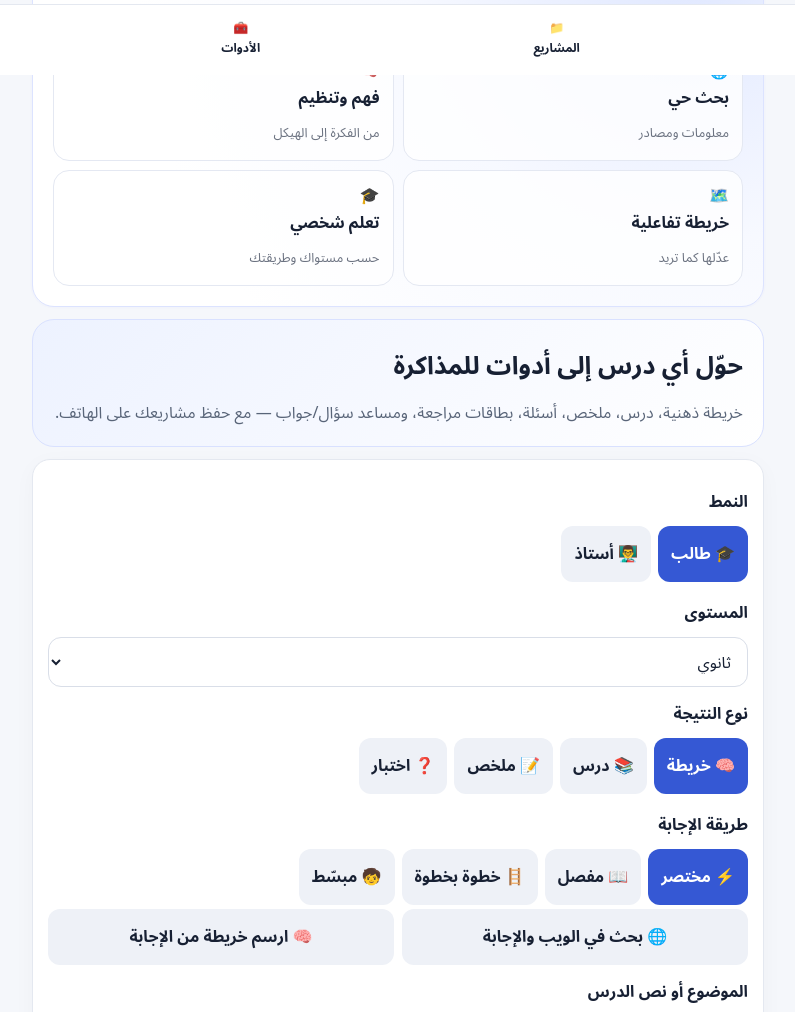
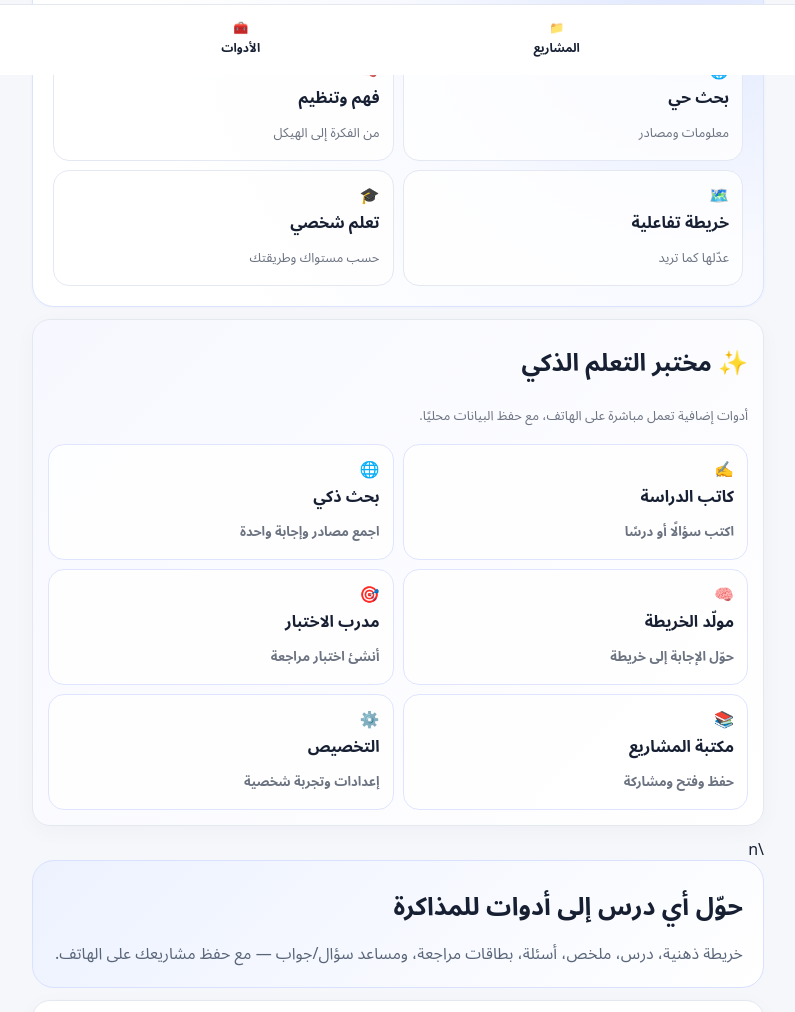
Before and after one commit to bnkait2-bot/khatati-v7, a plain HTML site: page app/src/main/assets/index.html in a window 1280 px wide. Shown: the part 725-1737 px from the top of the page, without its empty margins (242-1037 px from the left). Drawn offline with Linux system fonts and the light colour scheme.

Commit message:
feat: add interactive learning feature suite

```diff
--- a/app/src/main/assets/index.html
+++ b/app/src/main/assets/index.html
@@ -20,7 +20,7 @@ nav{position:fixed;bottom:0;left:0;right:0;background:#fff;border-top:1px solid
 .project{display:flex;gap:8px;align-items:center;justify-content:space-between;border-bottom:1px solid var(--line);padding:12px 0}.project:last-child{border-bottom:0}
 .progress{height:9px;background:#e9edf5;border-radius:99px;overflow:hidden}.progress>i{display:block;height:100%;background:var(--primary);width:0}
 .big{font-size:31px;font-weight:900}.center{text-align:center}.hidden{display:none!important}.toast{position:fixed;bottom:75px;left:15px;right:15px;background:#172033;color:#fff;padding:12px 15px;border-radius:13px;text-align:center;z-index:50}
-.chat-shell{background:#fff;border:1px solid var(--line);border-radius:22px;overflow:hidden;margin-bottom:14px}.chat-head{padding:15px;display:flex;justify-content:space-between;align-items:center;background:linear-gradient(135deg,#eef2ff,#fff)}.chat-messages{padding:12px;min-height:120px;max-height:55vh;overflow:auto}.msg{padding:12px 14px;border-radius:16px;margin:8px 0;line-height:1.8}.msg.user{background:#eef2ff;margin-right:12%}.msg.assistant{background:#f8fafc;border:1px solid #e7ebf2;margin-left:6%}.msg a{word-break:break-word}.chat-compose{padding:12px;border-top:1px solid var(--line);background:#fff}.chat-compose textarea{min-height:80px}.source{font-size:12px;padding:8px;border-top:1px dashed var(--line)}.thinking{opacity:.7} .future{background:radial-gradient(circle at 90% 10%,#dfe7ff 0,#f7f9ff 38%,#fff 75%);border:1px solid #dce3ff}.future-grid{display:grid;grid-template-columns:repeat(2,1fr);gap:9px;margin-top:14px}.future-tile{padding:13px;border:1px solid #e4e8f2;border-radius:16px;background:#ffffffcc}.future-tile b{display:block;margin-bottom:4px}.pulse{animation:pulse 2.4s infinite}@keyframes pulse{50%{box-shadow:0 0 0 7px #3558d410}}@media(max-width:520px){.future-grid{grid-template-columns:1fr 1fr}}</style>
+.chat-shell{background:#fff;border:1px solid var(--line);border-radius:22px;overflow:hidden;margin-bottom:14px}.chat-head{padding:15px;display:flex;justify-content:space-between;align-items:center;background:linear-gradient(135deg,#eef2ff,#fff)}.chat-messages{padding:12px;min-height:120px;max-height:55vh;overflow:auto}.msg{padding:12px 14px;border-radius:16px;margin:8px 0;line-height:1.8}.msg.user{background:#eef2ff;margin-right:12%}.msg.assistant{background:#f8fafc;border:1px solid #e7ebf2;margin-left:6%}.msg a{word-break:break-word}.chat-compose{padding:12px;border-top:1px solid var(--line);background:#fff}.chat-compose textarea{min-height:80px}.source{font-size:12px;padding:8px;border-top:1px dashed var(--line)}.thinking{opacity:.7} .future{background:radial-gradient(circle at 90% 10%,#dfe7ff 0,#f7f9ff 38%,#fff 75%);border:1px solid #dce3ff}.future-grid{display:grid;grid-template-columns:repeat(2,1fr);gap:9px;margin-top:14px}.future-tile{padding:13px;border:1px solid #e4e8f2;border-radius:16px;background:#ffffffcc}.future-tile b{display:block;margin-bottom:4px}.pulse{animation:pulse 2.4s infinite}@keyframes pulse{50%{box-shadow:0 0 0 7px #3558d410}}@media(max-width:520px){.future-grid{grid-template-columns:1fr 1fr}} .feature-suite{background:linear-gradient(135deg,#f7f8ff,#fff)} .feature-suite .future-tile{cursor:pointer;text-align:right;border:1px solid #dfe5ff;min-height:86px;transition:.2s} .feature-suite .future-tile:hover{transform:translateY(-2px)}\n</style>
 </head>
 <body>
 <header><div class="brand">✦ خطاطتي <span style="font-size:11px;background:#172033;color:#fff;padding:4px 8px;border-radius:99px;vertical-align:middle">FUTURE</span></div><div class="sub">مساعد تعلم ذكي • إجابة واحدة • مصادر الويب • أدوات الدراسة</div></header>
@@ -30,7 +30,16 @@ nav{position:fixed;bottom:0;left:0;right:0;background:#fff;border-top:1px solid
 <div class="chat-compose"><textarea id="chatInput" placeholder="اكتب سؤالك كما تتحدث مع شخص… مثال: اشرح لي الطاقة المتجددة بطريقة بسيطة، ثم اختبرني"></textarea><div class="chips"><button class="chip" onclick="quickAsk('اشرح لي هذا الموضوع ببساطة')">اشرح ببساطة</button><button class="chip" onclick="quickAsk('لخص أهم النقاط')">لخصه</button><button class="chip" onclick="quickAsk('أنشئ لي أسئلة للمراجعة')">اختبرني</button><button class="chip" onclick="quickAsk('ارسم لي خريطة ذهنية')">ارسم خريطة</button></div><div class="row"><select id="answerStyle"><option>مبسّط</option><option>مختصر</option><option>مفصل</option><option>خطوة بخطوة</option><option>جامعي</option></select><button class="primary" onclick="chatSearch()">🌐 ابحث وأجب</button></div></div>
 </div>
 <section id="home" class="screen active"><div class="hero future pulse"><h1>🌐 خطاطتي — من طريقة المستقبل</h1><p>لا تبحث وحدك. اكتب ما تريد، ودع خطاطتي تجمع المعلومات، ترتبها، تبسطها، ثم تحولها إلى أدوات تعلم جاهزة.</p><div class="future-grid"><div class="future-tile">🌐 <b>بحث حي</b><span class="muted">معلومات ومصادر</span></div><div class="future-tile">🧠 <b>فهم وتنظيم</b><span class="muted">من الفكرة إلى الهيكل</span></div><div class="future-tile">🗺️ <b>خريطة تفاعلية</b><span class="muted">عدّلها كما تريد</span></div><div class="future-tile">🎓 <b>تعلم شخصي</b><span class="muted">حسب مستواك وطريقتك</span></div></div></div>
-<div class="hero"><h1>حوّل أي درس إلى أدوات للمذاكرة</h1><p>خريطة ذهنية، درس، ملخص، أسئلة، بطاقات مراجعة، ومساعد سؤال/جواب — مع حفظ مشاريعك على الهاتف.</p></div>
+<div class="card feature-suite">
+<h2>✨ مختبر التعلم الذكي</h2><p class="muted">أدوات إضافية تعمل مباشرة على الهاتف، مع حفظ البيانات محليًا.</p>
+<div class="future-grid">
+<button class="future-tile" onclick="show('home');$('input').focus()">✍️ <b>كاتب الدراسة</b><span class="muted">اكتب سؤالًا أو درسًا</span></button>
+<button class="future-tile" onclick="webAsk()">🌐 <b>بحث ذكي</b><span class="muted">اجمع مصادر وإجابة واحدة</span></button>
+<button class="future-tile" onclick="if(state.webAnswer)useChatAsMap();else toast('ابحث أولًا')">🧠 <b>مولّد الخريطة</b><span class="muted">حوّل الإجابة إلى خريطة</span></button>
+<button class="future-tile" onclick="if(state.webAnswer)makeChatQuiz();else toast('ابحث أولًا')">🎯 <b>مدرب الاختبار</b><span class="muted">أنشئ اختبار مراجعة</span></button>
+<button class="future-tile" onclick="show('library')">📚 <b>مكتبة المشاريع</b><span class="muted">حفظ وفتح ومشاركة</span></button>
+<button class="future-tile" onclick="show('settings')">⚙️ <b>التخصيص</b><span class="muted">إعدادات وتجربة شخصية</span></button>
+</div></div>\n<div class="hero"><h1>حوّل أي درس إلى أدوات للمذاكرة</h1><p>خريطة ذهنية، درس، ملخص، أسئلة، بطاقات مراجعة، ومساعد سؤال/جواب — مع حفظ مشاريعك على الهاتف.</p></div>
 <div class="card">
 <div class="label">النمط</div><div class="chips" id="modes"><button class="chip active" data-v="student">🎓 طالب</button><button class="chip" data-v="teacher">👨‍🏫 أستاذ</button></div>
 <div class="label">المستوى</div><select id="level"><option>ابتدائي</option><option>إعدادي</option><option selected>ثانوي</option><option>جامعي</option></select>
```
